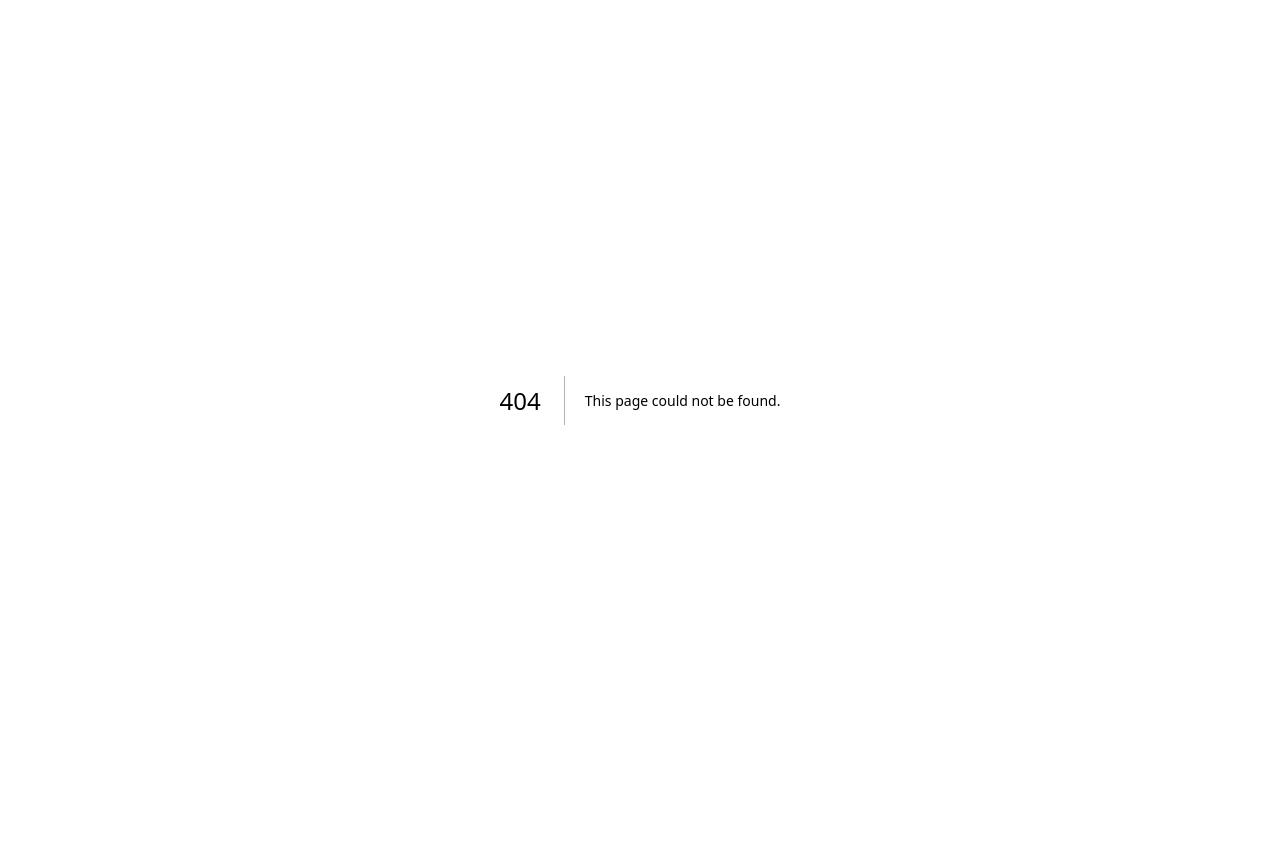
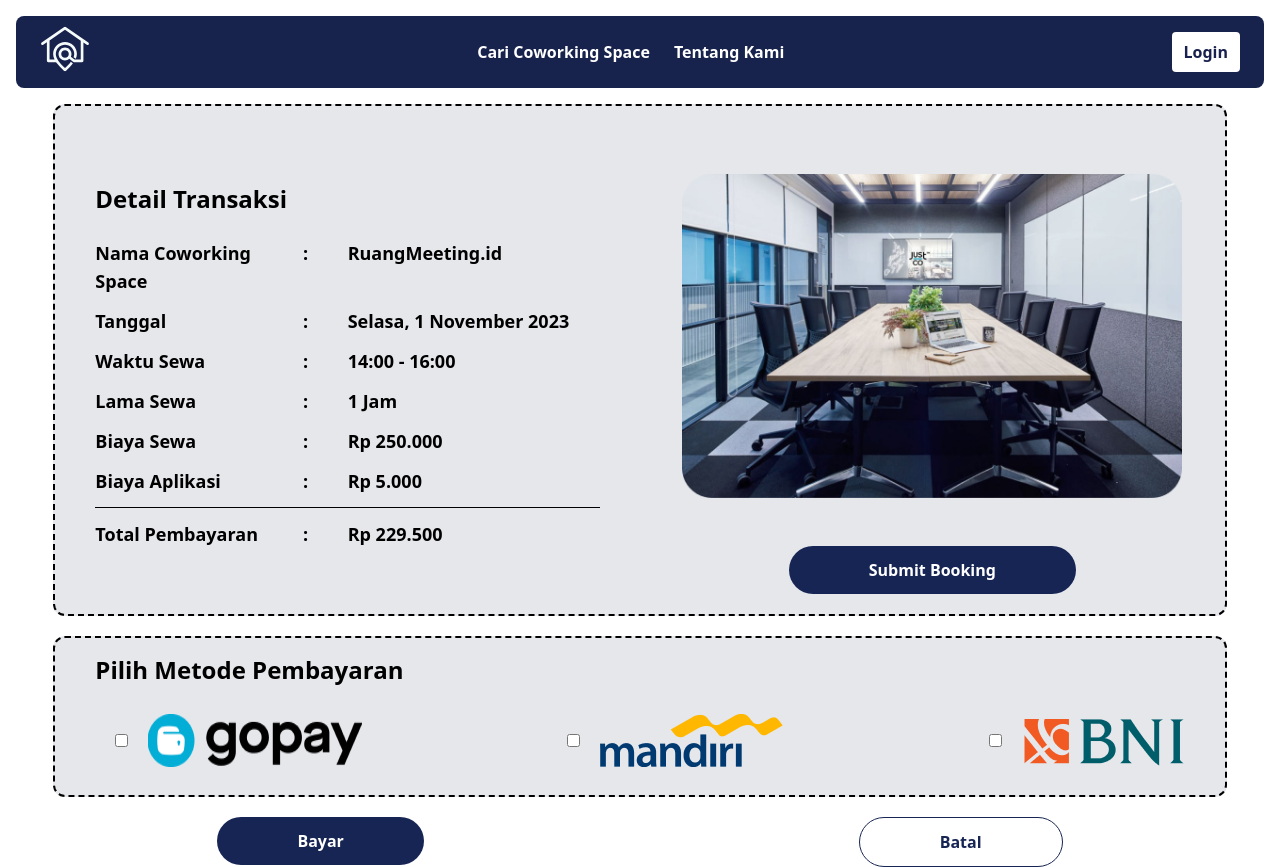
Before and after one commit to ahmadyhs/spots-frontend, a Next.js app: page /transaksi in a window 1280 px wide. Before the commit this address had no page. Before the commit the page ends 800 px from the top, so only its background shows below. Built offline with nearby package versions, Linux system fonts and the light colour scheme.

Commit message:
transaction changed into transaksi

```diff
--- /dev/null
+++ b/app/transaksi/page.js
@@ -0,0 +1,105 @@
+import Image from 'next/image';
+import { Navbar } from '../Navbar';
+
+export default function Transaction() {
+    return (
+      <body className='bg-white'>
+        <title>Transaksi</title>
+        <div className='flex w-full flex-col items-center justify-between p-4 bg-white'>
+          <Navbar/>
+        </div>
+
+        <div className='bg-white'>
+          <div class="bg-gray-200 grid w-11/12 m-auto rounded-xl border-dashed border-2 border-black lg:grid-cols-2 py-5 items-center">
+            <div className="px-10">
+              <p className='text-black font-bold text-2xl my-6'>Detail Transaksi</p>
+
+              <form action="#" method="">
+                <div className='flex justify-between my-3'>
+                  <p className='text-black font-semibold w-2/6 text-lg'>Nama Coworking Space</p>
+                  <p className='text-black font-semibold text-center w-1/6 text-lg'>:</p>
+                  <p id="" className='text-black font-semibold w-3/6 text-lg'>RuangMeeting.id</p>
+                </div>
+
+                <div className='flex justify-between my-3'>
+                  <p className='text-black font-semibold w-2/6 text-lg '>Tanggal</p>
+                  <p className='text-black font-semibold text-center w-1/6 text-lg'>:</p>
+                  <p id="" className='text-black font-semibold w-3/6 text-lg'>Selasa, 1 November 2023</p>
+                </div>
+
+              <div className='flex justify-between my-3'>
+                <p className='text-black font-semibold w-2/6 text-lg'>Waktu Sewa</p>
+                <p className='text-black font-semibold w-1/6 text-center text-lg'>:</p>
+                <p id="" className='text-black font-semibold w-3/6 text-lg'>14:00 - 16:00</p>
+              </div>
+
+              <div className='flex justify-between my-3'>
+                <p className='text-black font-semibold w-2/6 text-lg'>Lama Sewa</p>
+                <p className='text-black font-semibold w-1/6 text-center text-lg'>:</p>
+                <p id="" className='text-black font-semibold w-3/6 text-lg'>1 Jam</p>
+              </div>
+
+              <div className='flex justify-between my-3'>
+                <p className='text-black font-semibold w-2/6 text-lg'>Biaya Sewa</p>
+                <p className='text-black font-semibold w-1/6 text-center text-lg'>:</p>
+                <p id="" className='text-black font-semibold w-3/6 text-lg'>Rp 250.000</p>
+              </div>
+
+              <div className='flex justify-between my-3'>
+                <p className='text-black font-semibold w-2/6 text-lg'>Biaya Aplikasi</p>
+                <p className='text-black font-semibold w-1/6 text-center text-lg'>:</p>
+                <p id="" className='text-black font-semibold w-3/6 text-lg'>Rp 5.000</p>
+              </div>
+              <hr className='border-black'></hr>
+              <div className='flex justify-between my-3'>
+                <p className='text-black font-semibold w-2/6 text-lg'>Total Pembayaran</p>
+                <p className='text-black font-semibold w-1/6 text-center text-lg'>:</p>
+                <p id="" className='text-black font-semibold w-3/6 text-lg'>Rp 229.500</p>
+              </div>
+
+              </form>
+            </div>
+
+            <div class="right flex flex-col items-center">
+              <div className='p-2 mt-10 '>
+                <Image src="/room.png"  width={500} height={500} />
+              </div>
+              <button type="submit" class="block bg-blue-950 hover:bg-blue-400 text-white font-semibold rounded-full
+                        px-20 py-3 m-auto mt-10">Submit Booking</button>
+            </div>
+          </div>
+
+          <div class="bg-gray-200 grid w-11/12 m-auto rounded-xl border-dashed border-2 border-black py-2 items-center mt-5">
+            <div className="px-10">
+              <p className='text-black font-bold text-2xl my-2'>Pilih Metode Pembayaran</p>
+              <div className='flex justify-between'>
+                <div className='flex my-5'>
+                  <input type="checkbox" className='mx-5'></input>
+                  <Image src="/gopay.png" width={214} height={47}/>
+                </div>
+
+                <div className='flex my-5'>
+                  <input type="checkbox" className='mx-5'></input>
+                  <Image src="/mandiri.png" width={183} height={53}/>
+                </div>
+
+                <div className='flex my-5'>
+                  <input type="checkbox" className='mx-5'></input>
+                  <Image src="/bni.png" width={163} height={53}/>
+                </div>
+
+              </div>
+            </div>
+          </div>
+
+          <div className='flex items-center'>
+            <button type="submit" class="block bg-blue-950 hover:bg-blue-400 text-white font-semibold rounded-full
+                          px-20 py-3 m-auto mt-5">Bayar</button>
+
+            <button type="submit" class="block bg-white border border-blue-950 hover:bg-blue-400 text-blue-950 font-semibold rounded-full
+                          px-20 py-3 m-auto mt-5">Batal</button>
+          </div>
+        </div>
+      </body>
+    )
+}
```
